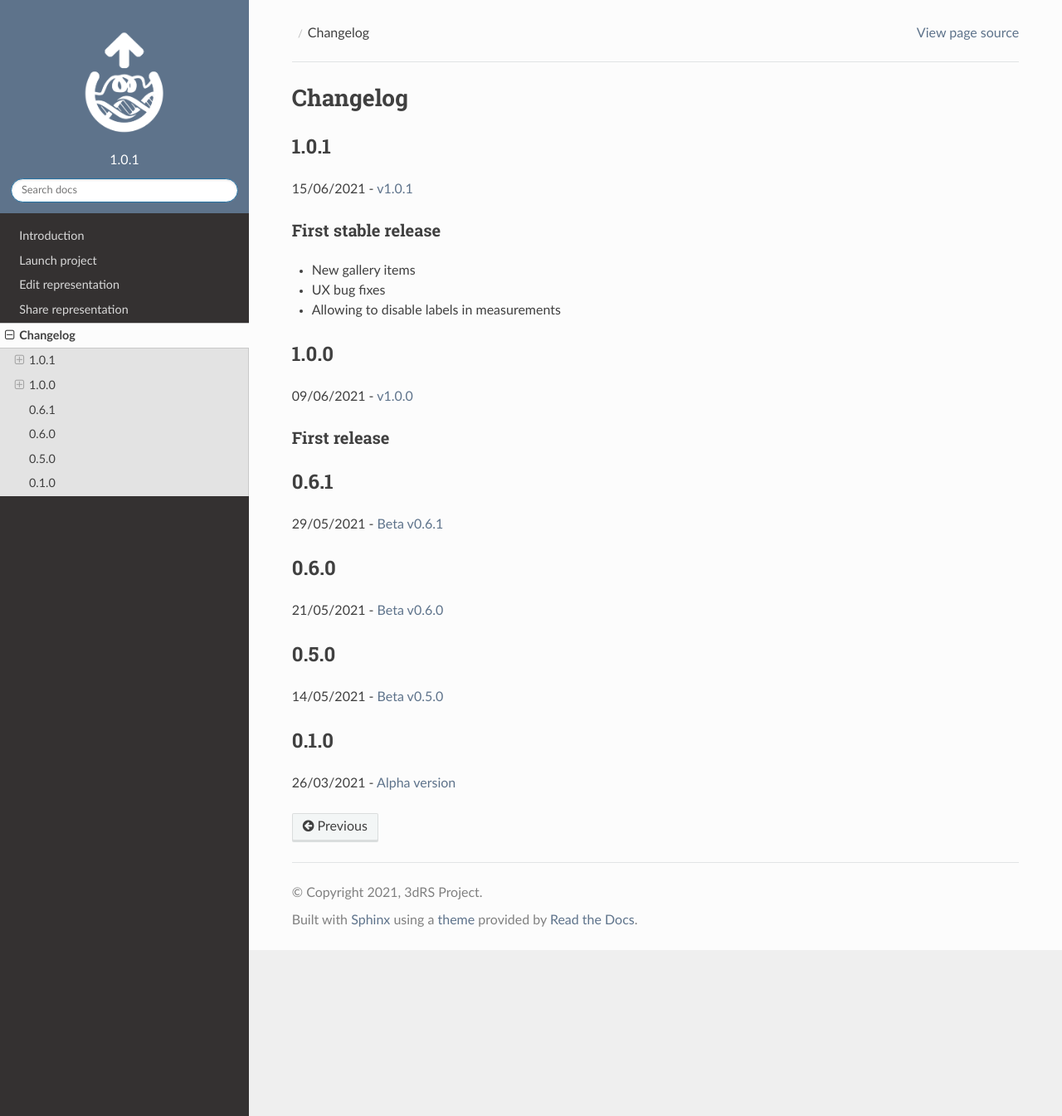
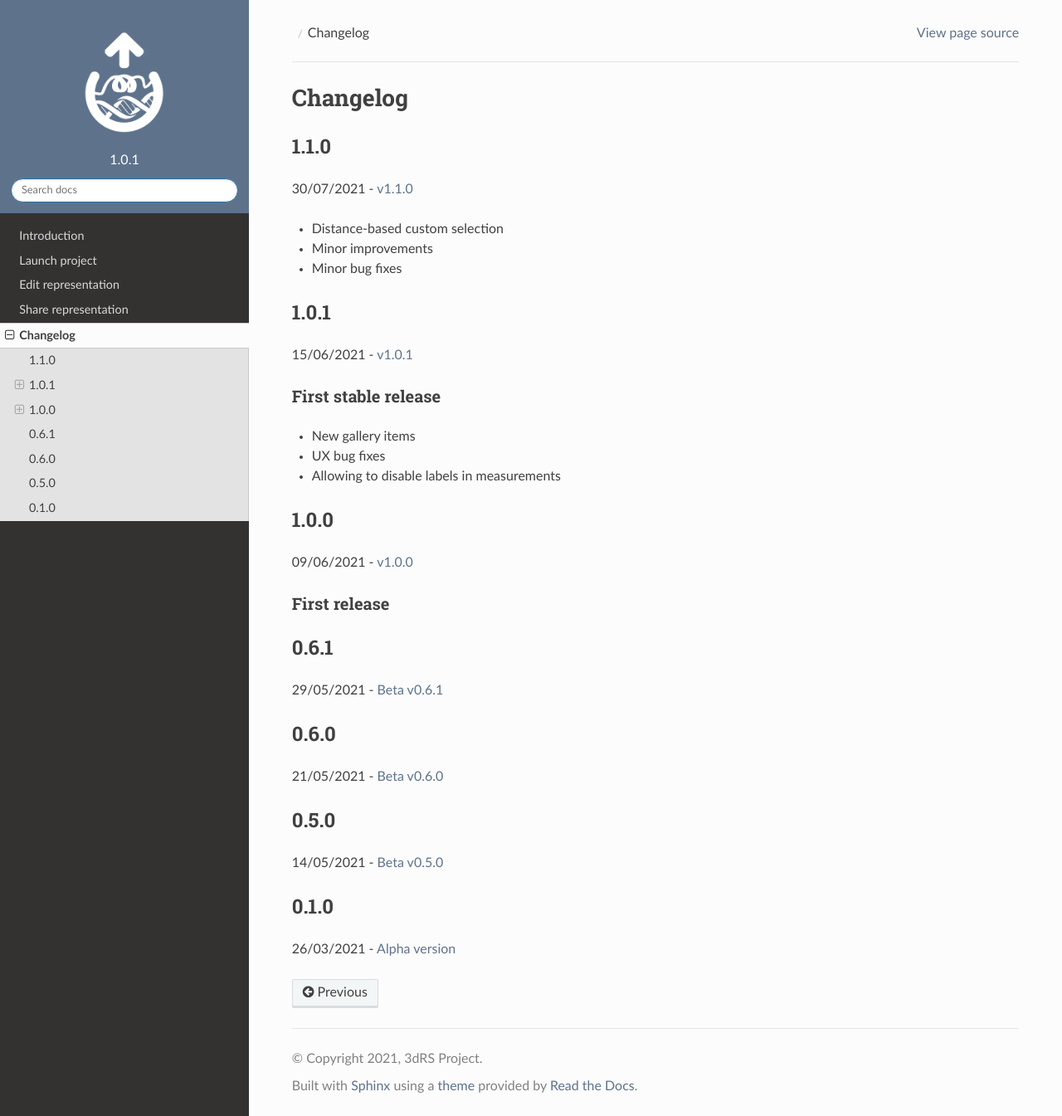
Before and after one commit to gbayarri/3drs_docs, a Sphinx documentation site: the page built from 3drs-docs/docs/source/changelog.md, in a window 1280 px wide and 1345 px high. Shown: the whole window at 83% size. Built offline with Sphinx 7.4.7 and the Read the Docs theme 2.0.0, drawn with Linux system fonts in a browser that asks for light colours.

Commit message:
changelog

```diff
--- a/3drs-docs/docs/source/changelog.md
+++ b/3drs-docs/docs/source/changelog.md
@@ -1,4 +1,12 @@
 # Changelog
+
+## 1.1.0
+
+30/07/2021 - [v1.1.0](https://github.com/gbayarri/3drs_client/releases/tag/v1.1.0)
+
+* Distance-based custom selection
+* Minor improvements
+* Minor bug fixes
 
 ## 1.0.1
 
@@ -9,7 +17,6 @@
 * New gallery items
 * UX bug fixes
 * Allowing to disable labels in measurements
-
 
 ## 1.0.0
 
```
